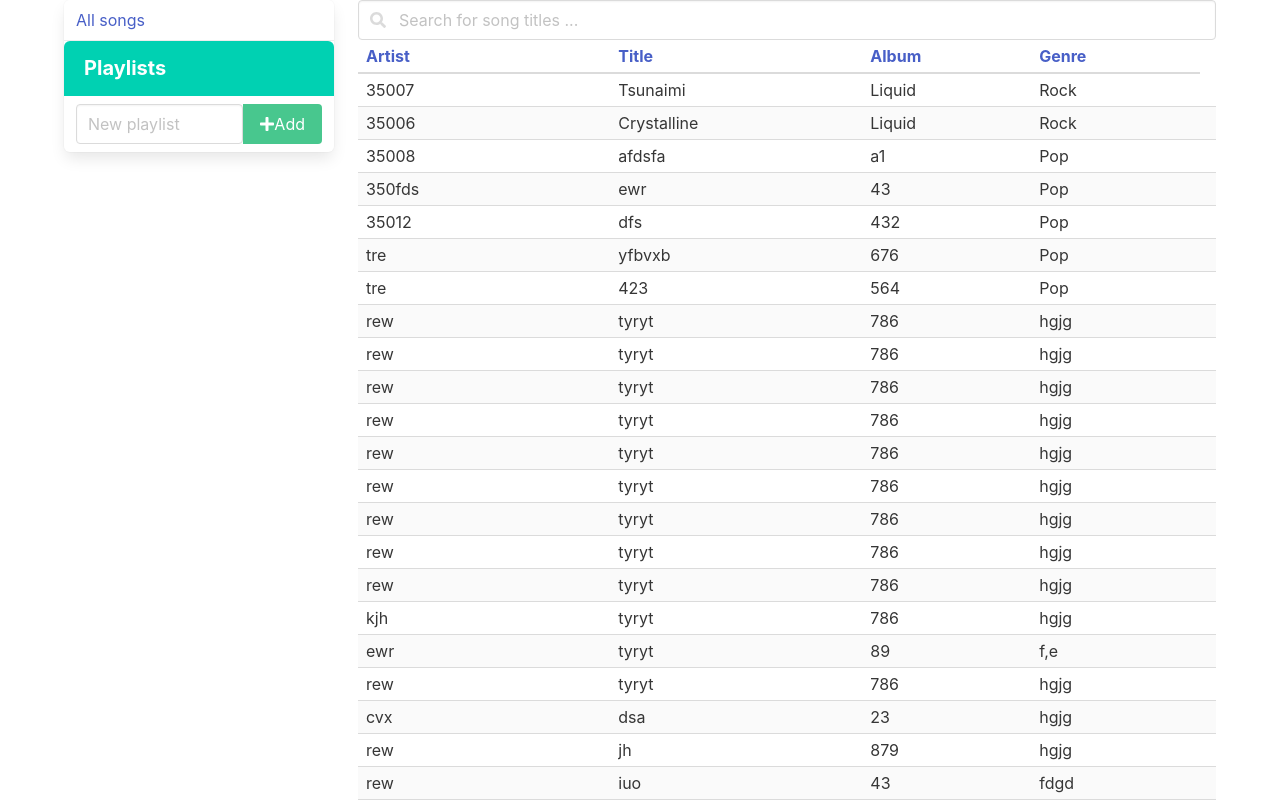
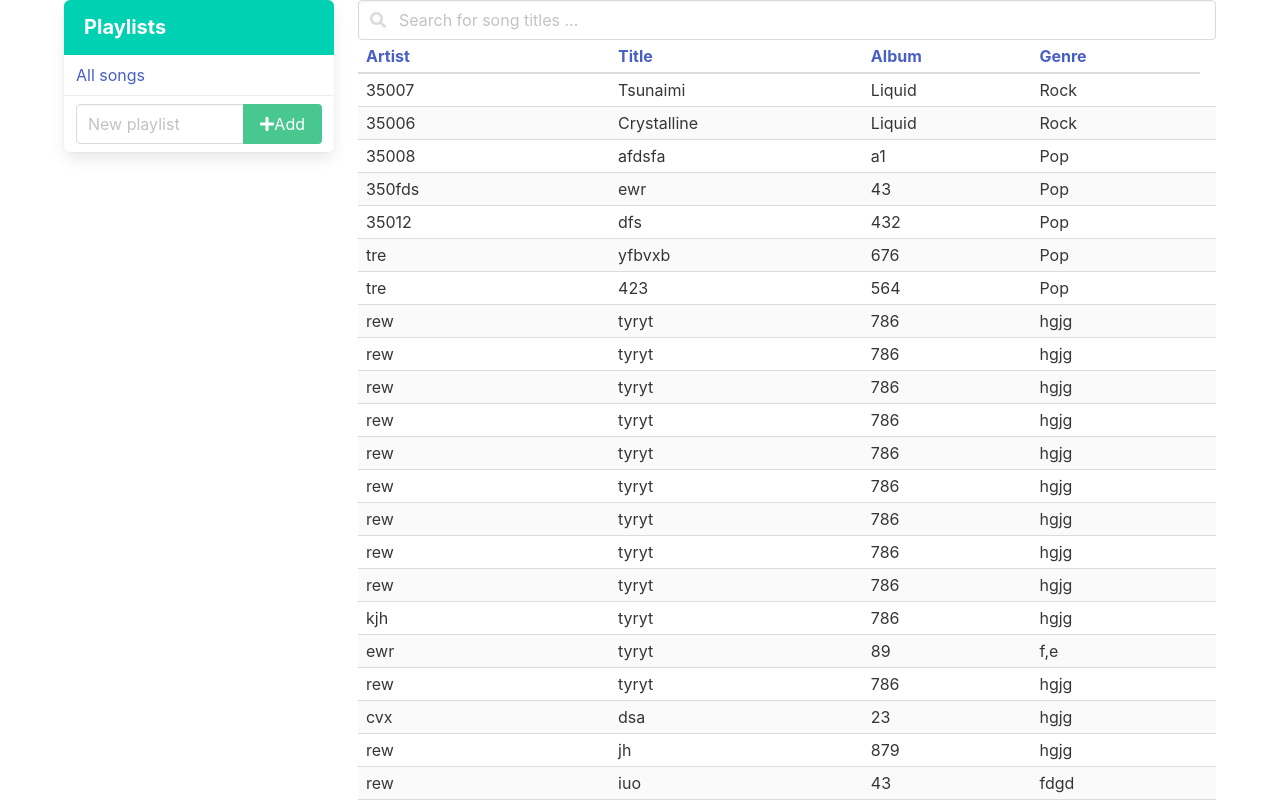
Before and after one commit to zhongzhu/vue-musicbox, a Vue app: page / in a window 1280 px wide. Shown: the top 800 px of the page. Built offline with nearby package versions, Linux system fonts and the light colour scheme.

Commit message:
small update

```diff
--- a/src/App.vue
+++ b/src/App.vue
@@ -11,16 +11,7 @@ export default {
 </script>
 
 <style>
-table td {
+/* table td {
   word-break: break-word;
-}
-
-@keyframes flash {
-  from {background-color: green}
-  to {background-color: inherit}
-}
-
-.flash {
-  animation: flash 1s 1;
-}
+} */
 </style>
--- a/src/components/PaginatedTableBody.vue
+++ b/src/components/PaginatedTableBody.vue
@@ -56,4 +56,12 @@ export default {
 
 <style scoped>
 
+@keyframes flash {
+  from {background-color: green}
+  to {background-color: inherit}
+}
+
+.flash {
+  animation: flash 1s 1;
+}
 </style>
--- a/src/components/Playlists.vue
+++ b/src/components/Playlists.vue
@@ -1,24 +1,24 @@
 <template>
   <nav class="panel is-primary">
-    <a class="panel-block">
-      <router-link to="/">All songs</router-link>
-    </a>
+    <p class="panel-heading">Playlists</p>
 
-    <p class="panel-heading">Playlists</p>
+    <a class="panel-block"><router-link to="/">All songs</router-link></a>
 
     <template v-for="(playlist, index) in playlists">
       <div class="panel-block playlist-item" :key="playlist.slug">
         <router-link v-if="!playlist.editing" :to="'/playlist/' + playlist.slug" class="planel-block">
-          <span class="panel-icon">
-            <fa-icon icon="book" />
-          </span>
+          <span class="panel-icon"><fa-icon icon="book" /></span>
           {{ playlist.name }}
         </router-link>
 
         <form class="planel-block" v-if="playlist.editing" @submit.prevent="edit_playlist(index)">
           <div class="field has-addons">
-            <input type="text" v-model="playlist.name" class="input">
-            <p class="control"><button type="submit" class="button is-success"><fa-icon icon="check" /></button></p>
+            <div class="control">
+              <input type="text" v-model="playlist.name" class="input">
+            </div>
+            <div class="control">
+              <button type="submit" class="button is-success"><fa-icon icon="check" /></button>
+            </div>
           </div>
         </form>
 
@@ -35,6 +35,7 @@
               </div>
             </div>
           </div>
+
           <template v-if="addingEnabled">
             <a v-if="!playlist.adding" @click="add_songs(index)" title="Add songs">
               <fa-icon icon="plus" />
@@ -44,21 +45,23 @@
             </a>
           </template>
         </div>
+
       </div>
     </template>
 
     <div class="panel-block">
       <form @submit.prevent="add_playlist">
         <div class="field has-addons">
-          <input type="text" class="input" placeholder="New playlist" v-model="newPlaylistName" />
-          <p class="control">
-            <button type="submit" class="button is-success">
-              <fa-icon icon="plus" />Add
-            </button>
-          </p>
+          <div class="control">
+            <input type="text" class="input" placeholder="New playlist" v-model="newPlaylistName" />
+          </div>
+          <div class="control">
+            <button type="submit" class="button is-success"><fa-icon icon="plus" />Add</button>
+          </div>
         </div>
       </form>
     </div>
+
   </nav>
 </template>
 
@@ -157,11 +160,6 @@ export default {
 </script>
 
 <style scoped>
-/* nav {
-  position: fixed;
-  width: inherit;
-} */
-
 .playlist-item {
   justify-content: space-between;
 }
```
